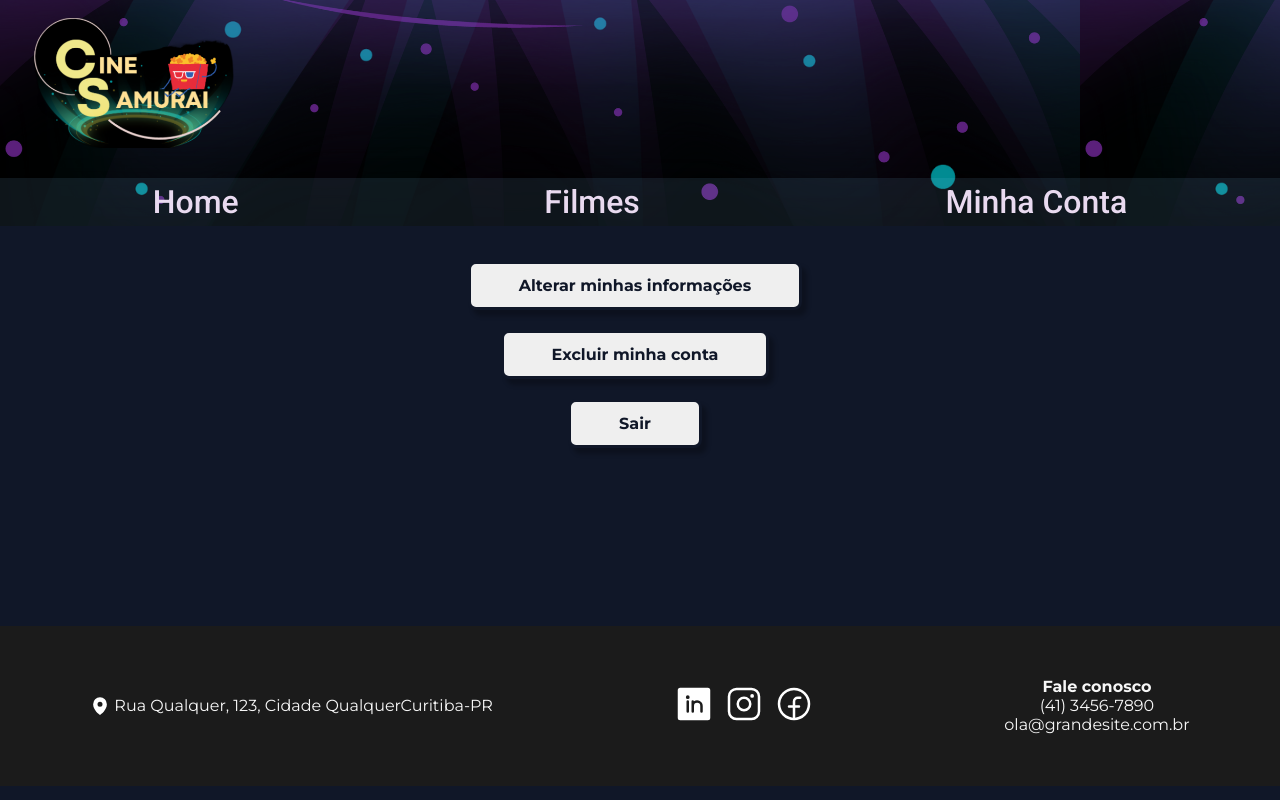
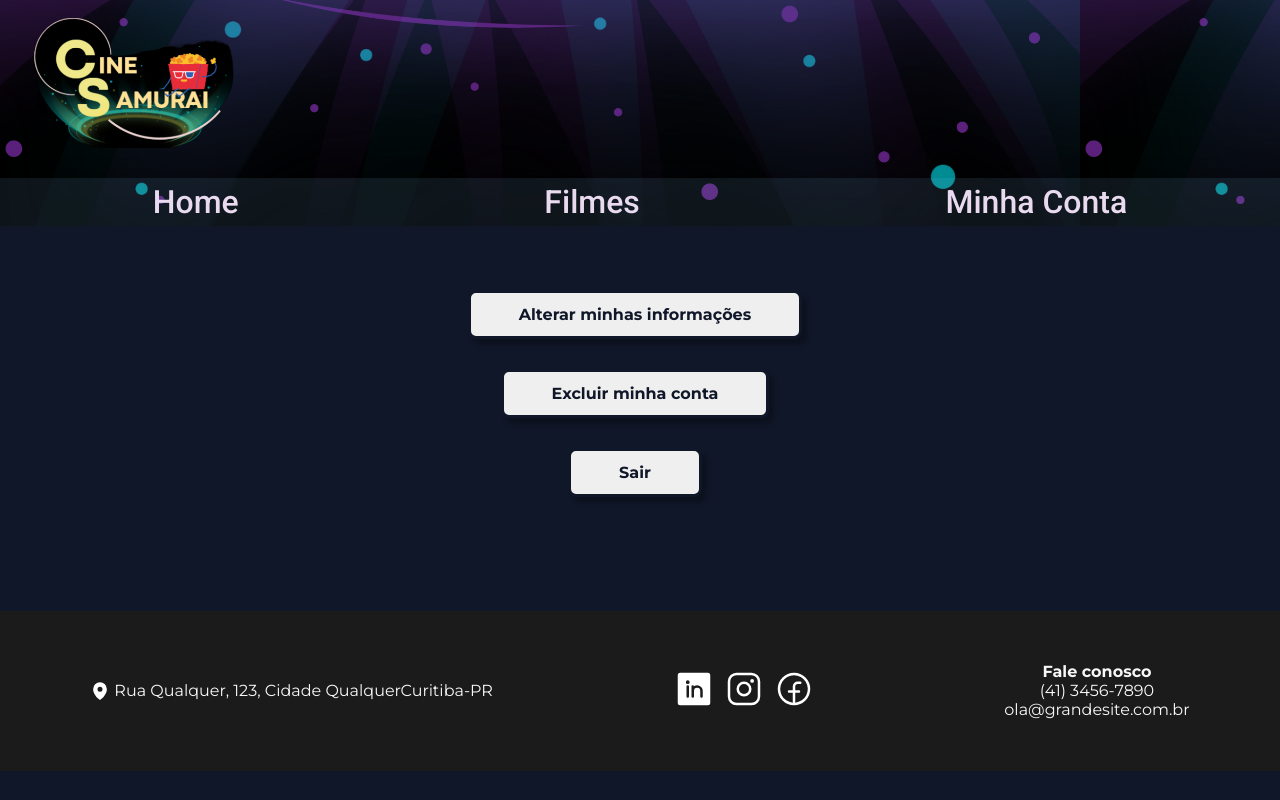
Before and after one commit to ericafernandaj/CineSamurai, a React (Vite) app: page /AreaUsuario in a window 1280 px wide. Built offline with nearby package versions, Linux system fonts and the light colour scheme; sample sign-in values are in the browser's storage.

Commit message:
style: adicao de espaçamento entre botoes

```diff
--- a/src/pages/AreaUsuario/areaUsuario.style.js
+++ b/src/pages/AreaUsuario/areaUsuario.style.js
@@ -4,9 +4,8 @@ export const StyleAreaUsuario = styled.main`
   display: flex;
   flex-direction: column;
   align-items: center;
-  gap: 20px;
-  margin-top: 35px;
-  margin-bottom: 10%;
+  gap: 30px;
+  margin: 5% auto;
 
 
   form {
```
